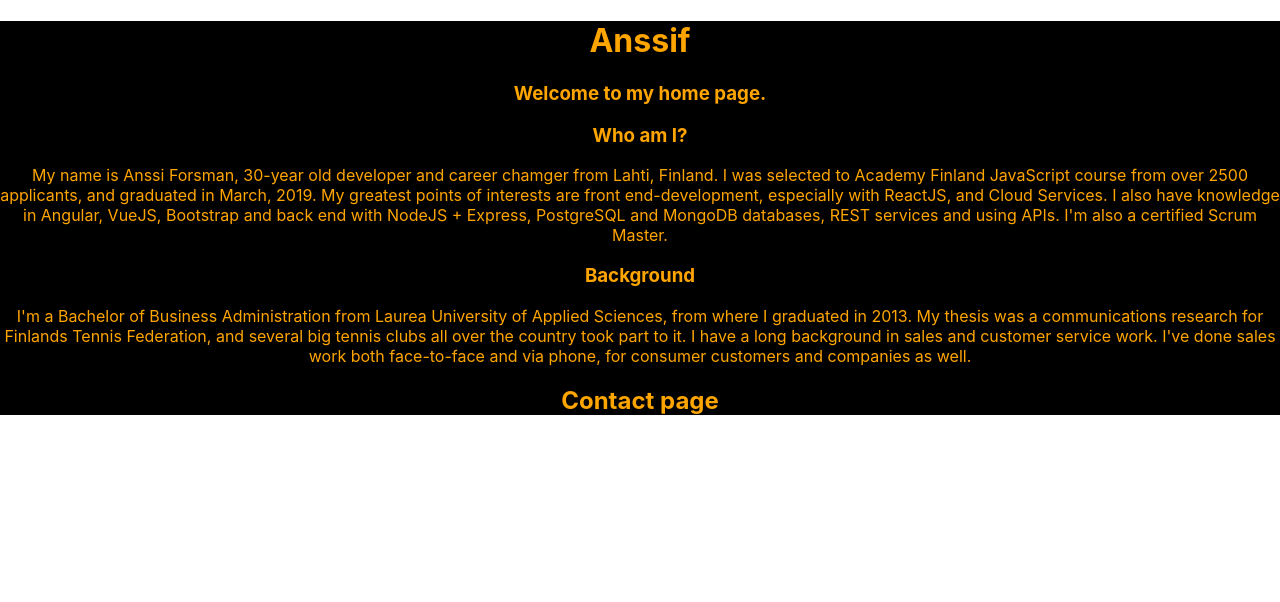
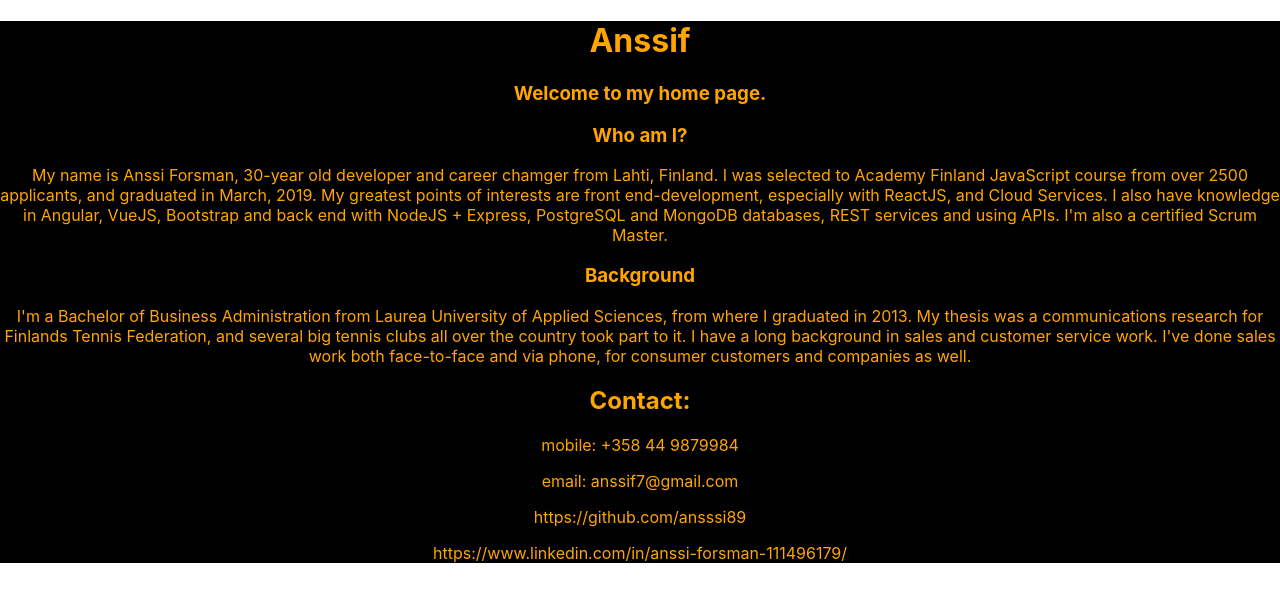
Before and after one commit to ansssi89/ownsite, a React (Create React App) app: page / in a window 1280 px wide. Shown: the top 602 px of the page. Built offline with nearby package versions, Linux system fonts and the light colour scheme.

Commit message:
contacts

```diff
--- a/src/components/contact/Contact.js
+++ b/src/components/contact/Contact.js
@@ -2,7 +2,11 @@ import React from 'react';
 
 const contact = () => (
     <div>
-        <h2>Contact page</h2>
+        <h2>Contact:</h2>
+        <p>mobile: +358 44 9879984</p>
+        <p>email: anssif7@gmail.com</p>
+        <p>https://github.com/ansssi89</p>
+        <p>https://www.linkedin.com/in/anssi-forsman-111496179/</p>
     </div>
 );
 
```
